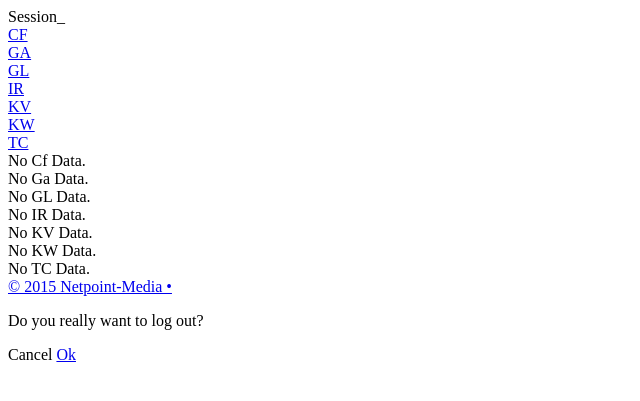
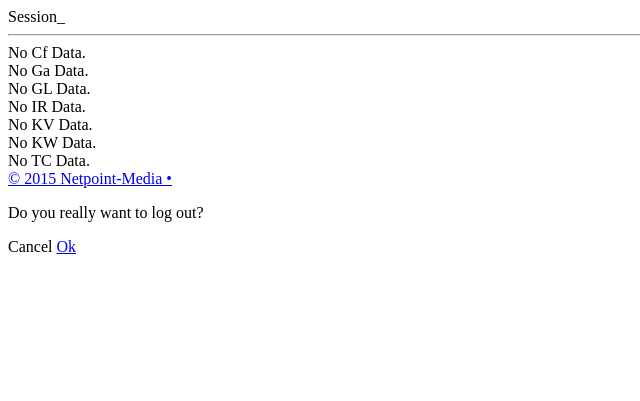
Before and after one commit to cescgie/pustapu, a PHP site: template views/file.php in a window 1280 px wide. Shown: the top 401 px of the page, without its empty margins (0-640 px from the left). Run offline with PHP 8.4, Linux system fonts and the light colour scheme; the template is opened without the code that fills it, so the values that code supplies are empty; some libraries are stand-ins or nearby versions.

Commit message:
Menu deleted

```diff
--- a/views/header.php
+++ b/views/header.php
@@ -14,27 +14,4 @@ session_start();
 <body>
    <div class="container">
    	<?php echo 'Session_'.Session::get('username');?>
-      <br>
-      <div class="btn-group btn-group-justified" role="group" aria-label="...">
-        <div class="btn-group" role="group">
-          <a type="button" href="#"  class="btn btn-default">CF</a>
-        </div>
-        <div class="btn-group" role="group">
-          <a type="button" href="#" class="btn btn-default">GA</a>
-        </div>
-        <div class="btn-group" role="group">
-          <a type="button" href="#"  class="btn btn-default">GL</a>
-        </div>
-        <div class="btn-group" role="group">
-          <a type="button" href="#" class="btn btn-default">IR</a>
-        </div>
-        <div class="btn-group" role="group">
-          <a type="button" href="#"  class="btn btn-default">KV</a>
-        </div>
-        <div class="btn-group" role="group">
-          <a type="button" href="#"  class="btn btn-default">KW</a>
-        </div>
-        <div class="btn-group" role="group">
-          <a type="button" href="#"  class="btn btn-default">TC</a>
-        </div>
-      </div>
+      <hr>
```
